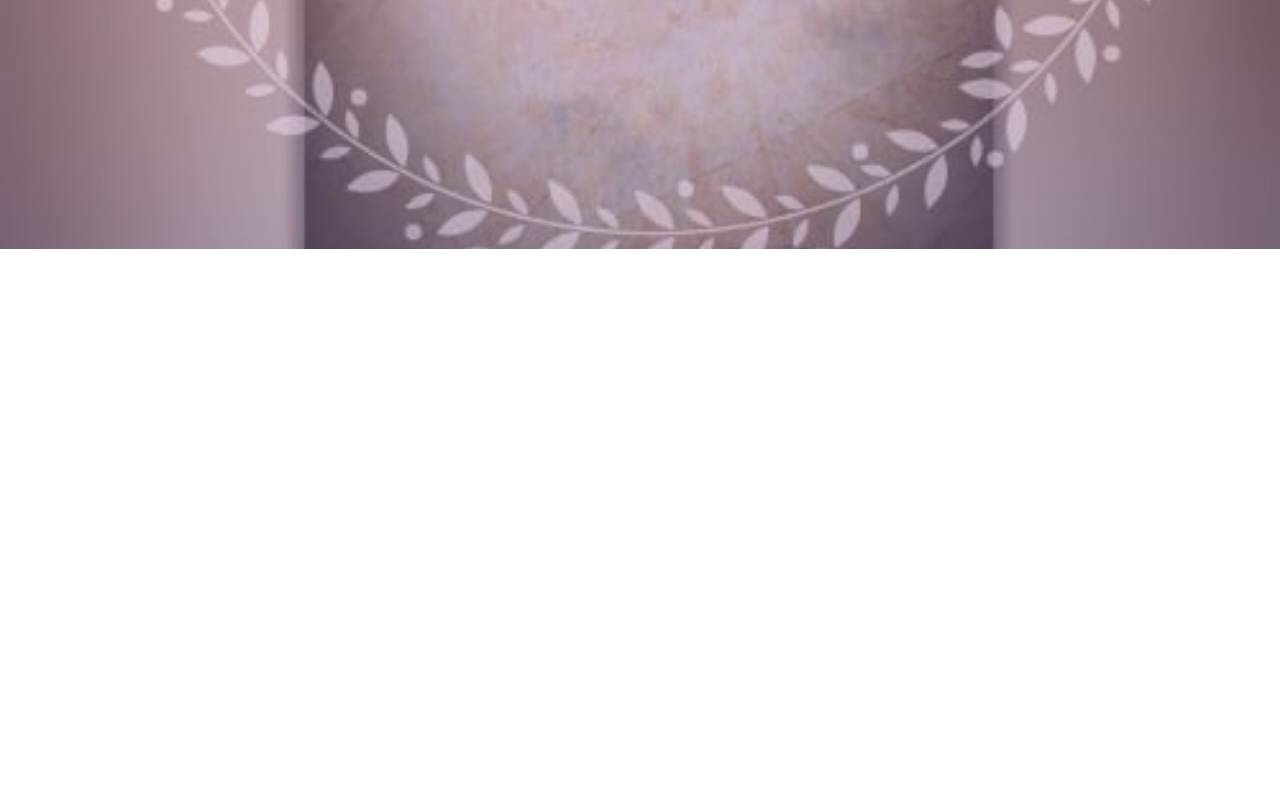
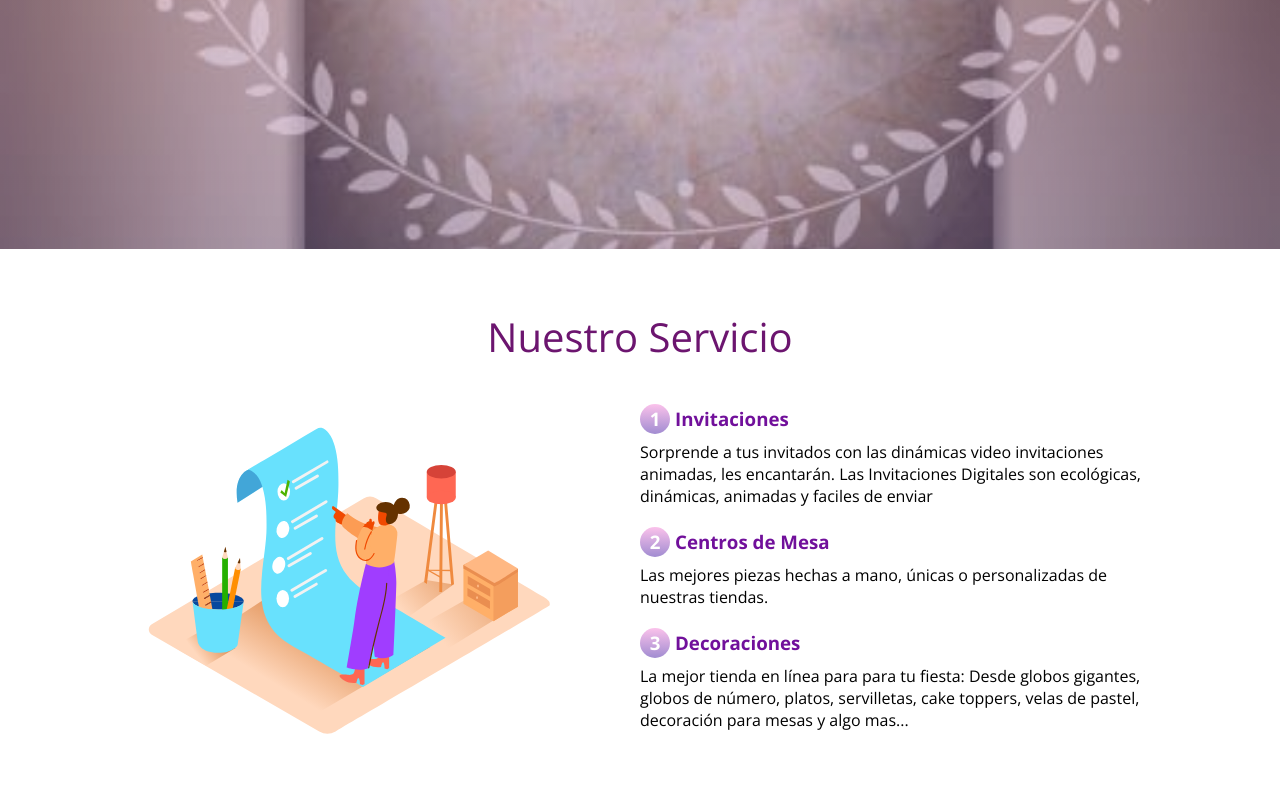
Before and after one commit to Belen118/proyecto-final, a plain HTML site: page index.html in a window 1280 px wide. Shown: the part 951-1762 px from the top of the page. Before the commit the page ends 1200 px from the top, so only its background shows below. Drawn offline with nearby package versions, Linux system fonts and the light colour scheme.

Commit message:
Esta es la segunda version

```diff
--- a/index.html
+++ b/index.html
@@ -30,9 +30,33 @@
 
 
     </header>
+
     <main>
+      <section class="contenedor" id="Servicio">
+        <h2 class="subtitulo">Nuestro Servicio</h2>
+        <div class="contenedor-servicio">
+            <img src="iconos/Checklist_Isometric.svg">
+            <div class="checklist-servicio">
+                <div class="service">
+                    <h3 class="n-service"> <span class="number">1</span>Invitaciones</h3>
+                    <p>Sorprende a tus invitados con las dinámicas video invitaciones animadas, les encantarán. Las Invitaciones Digitales son ecológicas, dinámicas, animadas y faciles de enviar</p>
+                </div>
+                <div class="service">
+                    <h3 class="n-service"> <span class="number">2</span>Centros de Mesa</h3>
+                    <p>Las mejores piezas hechas a mano, únicas o personalizadas de nuestras tiendas.</p>
+                </div>
+                <div class="service">
+                    <h3 class="n-service"> <span class="number">3</span>Decoraciones</h3>
+                    <p>La mejor tienda en línea para para tu fiesta: Desde globos gigantes, globos de número, platos, servilletas, cake toppers, velas de pastel, decoración para mesas y algo mas...</p>
+                </div>
 
+            </div>
+        </div>
+      </section>
+      <section></section>
+      <section></section>
     </main>
+
     <footer></footer>
     <script src="Javascript/menu.js"></script>
 </body>
--- a/style.css
+++ b/style.css
@@ -79,3 +79,49 @@ header{
 .spread {
     transform: translate(0);
 }
+
+/*SERVICIOS*/
+
+.subtitulo {
+    text-align: center;
+    font-weight: 300;
+    color: #6c156f;
+    margin-bottom: 40px;
+    font-size: 40px;
+}
+
+.contenedor-servicio {
+    display: flex;
+    justify-content: space-evenly;
+    align-items: center;
+    flex-wrap: wrap;
+}
+
+.contenedor-servicio img {
+    width: 40%;
+}
+.checklist-servicio {
+    width: 45%;
+}
+
+.service {
+    margin-bottom: 20px;
+}
+
+.n-service {
+    margin-bottom: 7px;
+    color: #71109b;
+}
+
+.number {
+    display: inline-block;
+    background-image: linear-gradient(to top, #a18cd1 0, #fbc2eb 100%);
+    width: 30px;
+    height: 30px;
+    color: #fff;
+    text-align: center;
+    border-radius: 50%;
+    font-weight: 700;
+    line-height: 30px;
+    margin-right: 5px;
+}
```
